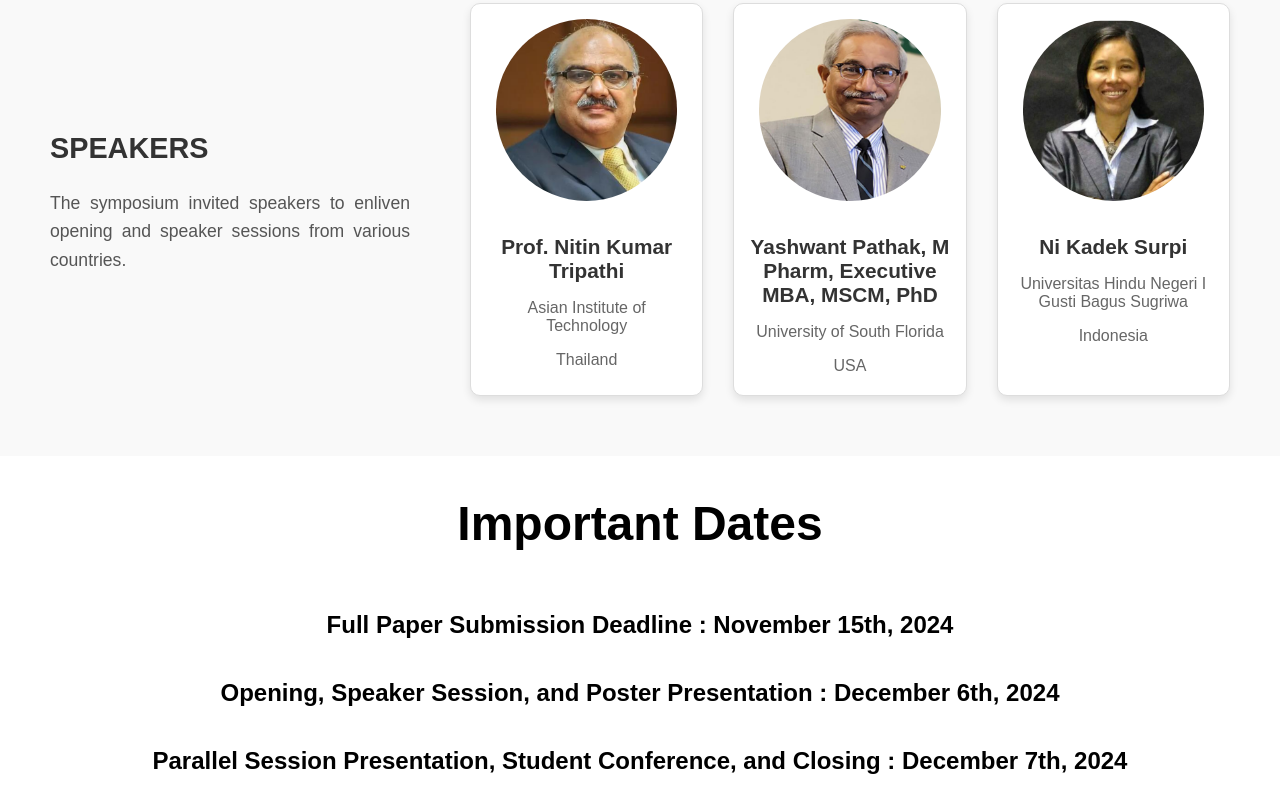
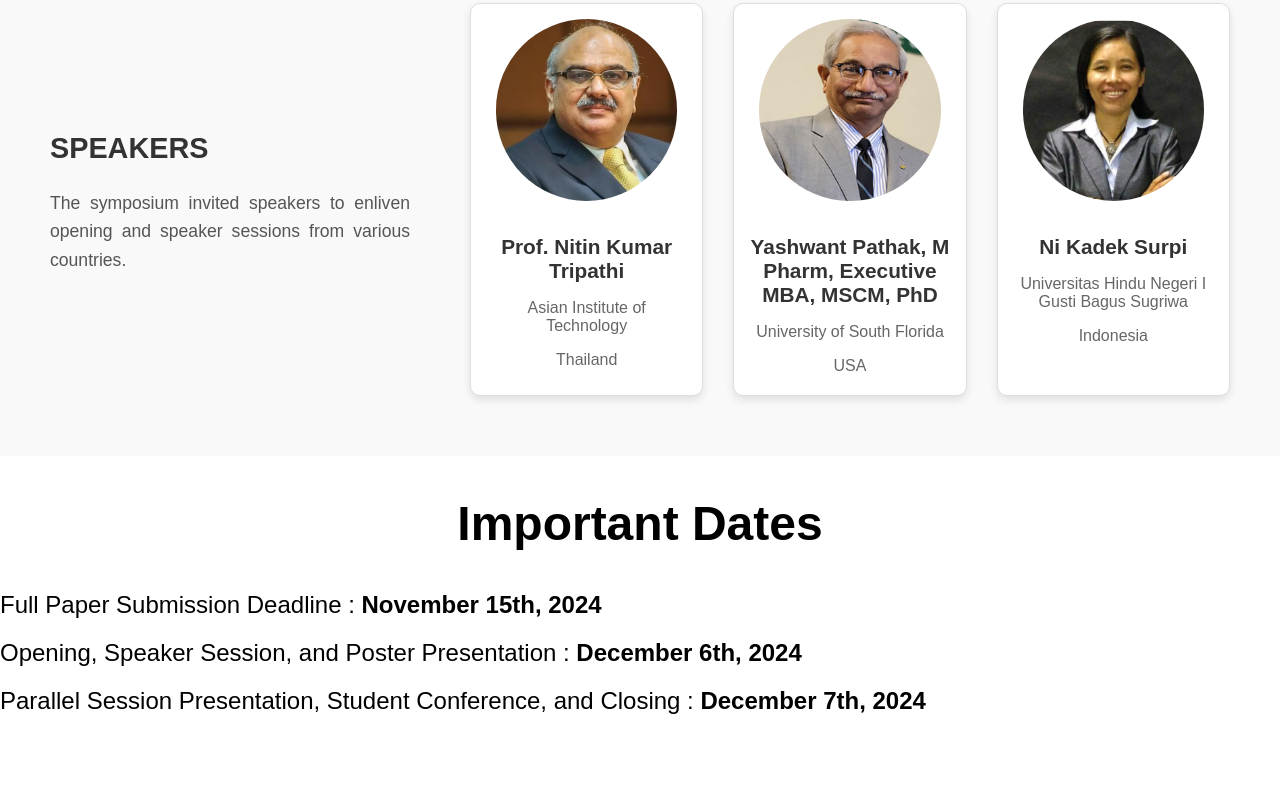
Before and after one commit to dahanlapuk/jessd-symposium, a plain HTML site: page index.html in a window 1280 px wide. Shown: the part 1918-2730 px from the top of the page. Drawn offline with nearby package versions, Linux system fonts and the light colour scheme; a web font is replaced by a local one.

Commit message:
update style important-dates

```diff
--- a/index.html
+++ b/index.html
@@ -153,9 +153,9 @@
  <section class="important-dates">
     <h1>Important Dates</h1>
     <div class="desc">
-        <h2>Full Paper Submission Deadline : November 15th, 2024</h2>
-        <h2>Opening, Speaker Session, and Poster Presentation : December 6th, 2024</h2>
-        <h2>Parallel Session Presentation, Student Conference, and Closing : December 7th, 2024</h2>
+        <h2>Full Paper Submission Deadline : <span>November 15th, 2024</span></h2>
+        <h2>Opening, Speaker Session, and Poster Presentation : <span>December 6th, 2024</span></h2>
+        <h2>Parallel Session Presentation, Student Conference, and Closing : <span>December 7th, 2024</span></h2>
     </div>
  </section>
 
--- a/style.css
+++ b/style.css
@@ -251,7 +251,6 @@ body {
 /* important-dates */
 .important-dates {
     align-items: center;
-    justify-content: center;
     text-align: center;
     margin-bottom: 5rem;
     padding-bottom: 5rem;
@@ -263,8 +262,15 @@ body {
 }
 
 .important-dates .desc {
-    display: flex;
-    flex-direction: column;
+    justify-content: start;
+    text-align: start;
+}
+.important-dates .desc h2{
+    font-weight: 500;
+}
+
+.important-dates .desc h2 span {
+    font-weight: 900;
 }
 @media screen and (max-width: 768px) {
     .hero {
```
